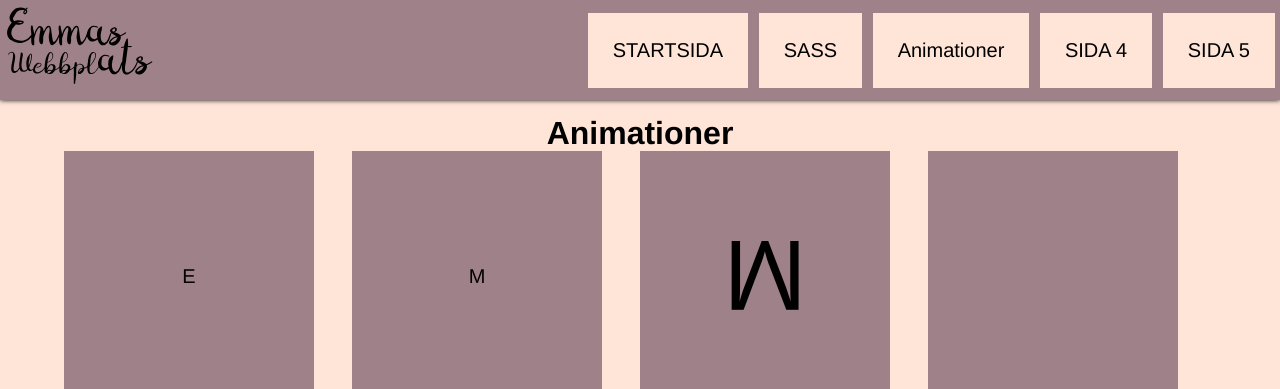
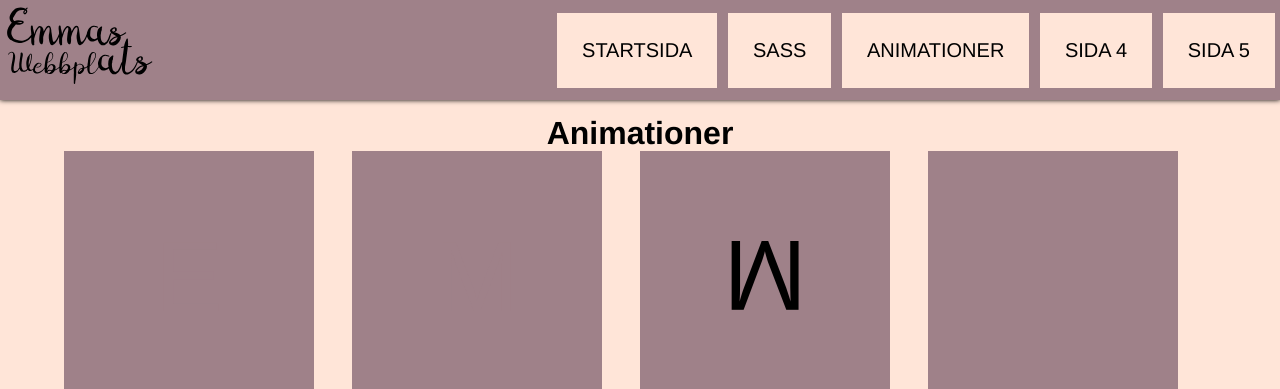
Before and after one commit to QmmaLarsson/Moment3_DT211G, a website built with Parcel: page src/animations.html in a window 1280 px wide. Shown: the top 389 px of the page. Built offline with nearby package versions, Linux system fonts and the light colour scheme.

Commit message:
Gjorde om hiddenText till en klass istället för ett ID

```diff
--- a/src/animations.html
+++ b/src/animations.html
@@ -35,7 +35,7 @@
             <ul>
                 <li><a href="index.html">STARTSIDA</a></li>
                 <li><a href="sass.html">SASS</a></li>
-                <li><a href="animations.html">Animationer</a></li>
+                <li><a href="animations.html">ANIMATIONER</a></li>
                 <li><a href="#">SIDA 4</a></li>
                 <li><a href="#">SIDA 5</a></li>
             </ul>
@@ -51,7 +51,7 @@
             <h1 id="heading2">Animationer</h1>
 
             <div id="animation1">
-                <p id="hiddenText">E</p>
+                <p class="hiddenText">E</p>
             </div>
 
             <div id="animation2">
--- a/src/css/_layout.scss
+++ b/src/css/_layout.scss
@@ -378,7 +378,7 @@ footer {
     margin: 20 auto;
     transition: 1000ms;
 
-    #hiddenText {
+    .hiddenText {
         font-size: 10rem;
         color: base.$purple;
     }
```
Also changed, not shown: src/index.html (+1 -1 lines), src/sass.html (+1 -1 lines).
